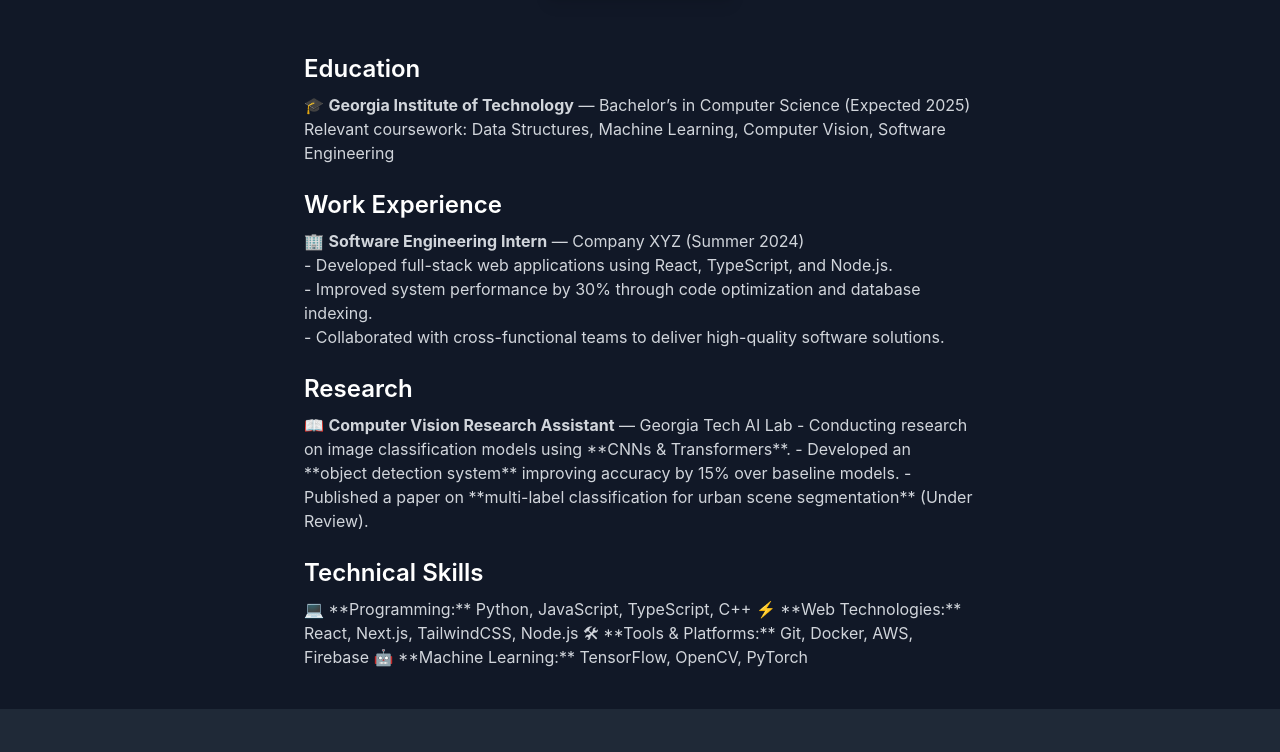
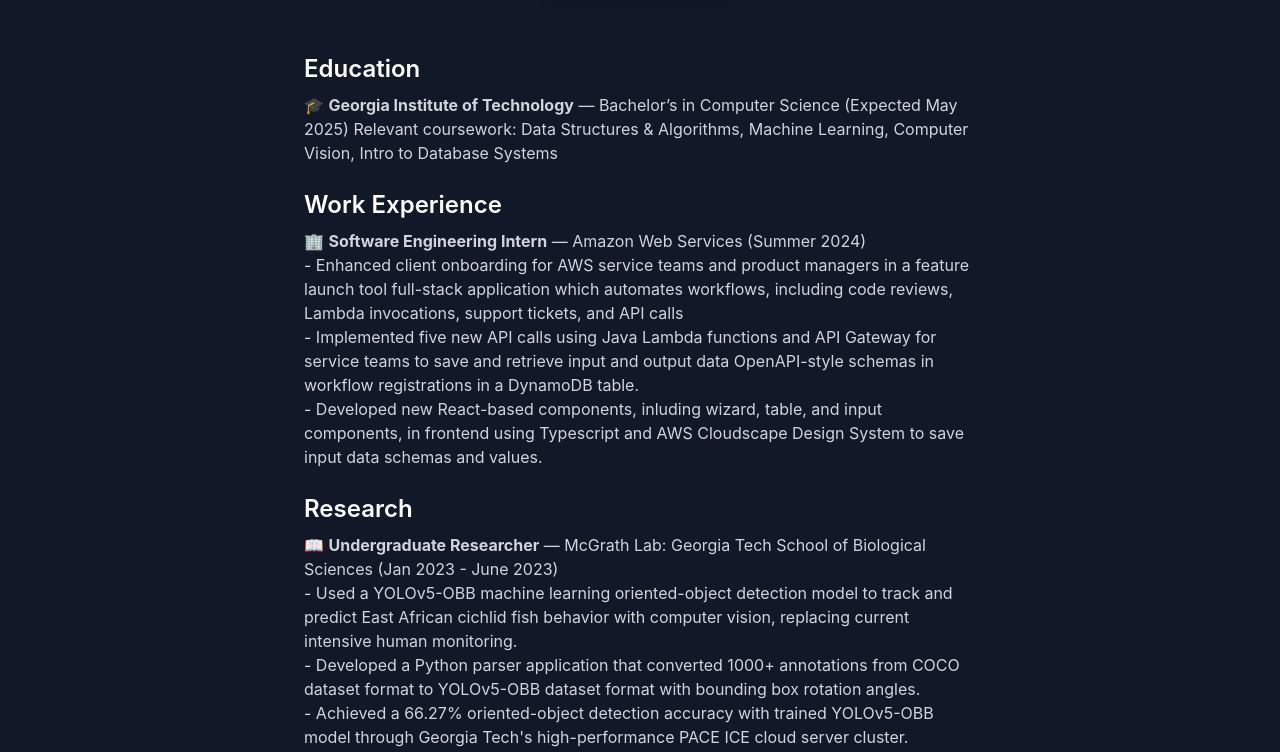
Before and after one commit to anushnandyala/portfolio, a React (Vite) app: page / in a window 1280 px wide. Shown: the part 1229-1981 px from the top of the page. Built offline with nearby package versions, Linux system fonts and the light colour scheme.

Commit message:
Finished resume section rough draft

```diff
--- a/src/components/Projects.tsx
+++ b/src/components/Projects.tsx
@@ -2,7 +2,7 @@ import { FaGithub } from "react-icons/fa";
 
 const Projects = () => {
   return (
-    <section id="projects" className="min-h-screen flex flex-col items-center justify-center bg-gray-50 dark:bg-gray-800 py-10 px-6">
+    <section id="projects" className="min-h-screen flex flex-col items-center justify-center bg-gray-50 dark:bg-gray-800 py-10 px-6 scroll-mt-16">
       <h2 className="text-3xl font-bold text-gray-900 dark:text-white mb-12 text-center">My Projects</h2>
 
       <div className="max-w-5xl w-full flex flex-col gap-16">
--- a/src/components/Resume.tsx
+++ b/src/components/Resume.tsx
@@ -33,8 +33,8 @@ const Resume = () => {
         <div className="mb-6">
           <h3 className="text-2xl font-semibold text-gray-900 dark:text-white">Education</h3>
           <p className="mt-2 text-gray-700 dark:text-gray-300">
-            🎓 <strong>Georgia Institute of Technology</strong> — Bachelor’s in Computer Science (Expected 2025)
-            Relevant coursework: Data Structures, Machine Learning, Computer Vision, Software Engineering
+            🎓 <strong>Georgia Institute of Technology</strong> — Bachelor’s in Computer Science (Expected May 2025)
+            Relevant coursework: Data Structures & Algorithms, Machine Learning, Computer Vision, Intro to Database Systems
           </p>
         </div>
 
@@ -42,10 +42,13 @@ const Resume = () => {
         <div className="mb-6">
           <h3 className="text-2xl font-semibold text-gray-900 dark:text-white">Work Experience</h3>
           <p className="mt-2 text-gray-700 dark:text-gray-300">
-            🏢 <strong>Software Engineering Intern</strong> — Company XYZ (Summer 2024)  <br />
-            - Developed full-stack web applications using React, TypeScript, and Node.js. <br />
-            - Improved system performance by 30% through code optimization and database indexing. <br />
-            - Collaborated with cross-functional teams to deliver high-quality software solutions.
+            🏢 <strong>Software Engineering Intern</strong> — Amazon Web Services (Summer 2024)  <br />
+            - Enhanced client onboarding for AWS service teams and product managers in a feature launch tool full-stack
+            application which automates workflows, including code reviews, Lambda invocations, support tickets, and API calls <br />
+            - Implemented five new API calls using Java Lambda functions and API Gateway for service teams to save and
+            retrieve input and output data OpenAPI-style schemas in workflow registrations in a DynamoDB table. <br />
+            - Developed new React-based components, inluding wizard, table, and input components, in frontend using
+            Typescript and AWS Cloudscape Design System to save input data schemas and values.
           </p>
         </div>
 
@@ -53,10 +56,13 @@ const Resume = () => {
         <div className="mb-6">
           <h3 className="text-2xl font-semibold text-gray-900 dark:text-white">Research</h3>
           <p className="mt-2 text-gray-700 dark:text-gray-300">
-            📖 <strong>Computer Vision Research Assistant</strong> — Georgia Tech AI Lab
-            - Conducting research on image classification models using **CNNs & Transformers**.
-            - Developed an **object detection system** improving accuracy by 15% over baseline models.
-            - Published a paper on **multi-label classification for urban scene segmentation** (Under Review).
+            📖 <strong>Undergraduate Researcher</strong> — McGrath Lab: Georgia Tech School of Biological Sciences (Jan 2023 - June 2023) <br />
+            - Used a YOLOv5-OBB machine learning oriented-object detection model to track and predict East African cichlid
+            fish behavior with computer vision, replacing current intensive human monitoring.  <br />
+            - Developed a Python parser application that converted 1000+ annotations from COCO dataset format to
+            YOLOv5-OBB dataset format with bounding box rotation angles.  <br />
+            - Achieved a 66.27% oriented-object detection accuracy with trained YOLOv5-OBB model through Georgia Tech's high-performance PACE
+            ICE cloud server cluster. <br />
           </p>
         </div>
 
@@ -64,10 +70,10 @@ const Resume = () => {
         <div>
           <h3 className="text-2xl font-semibold text-gray-900 dark:text-white">Technical Skills</h3>
           <p className="mt-2 text-gray-700 dark:text-gray-300">
-            💻 **Programming:** Python, JavaScript, TypeScript, C++
-            ⚡ **Web Technologies:** React, Next.js, TailwindCSS, Node.js
-            🛠 **Tools & Platforms:** Git, Docker, AWS, Firebase
-            🤖 **Machine Learning:** TensorFlow, OpenCV, PyTorch
+            💻 **Programming:** Java, Typescript, Python, SQL (Postgres), HTML/CSS, PyTorch, C  <br />
+            ⚡ **Web Technologies:** React, Node.js, Express.js, Flask, FastAPI, PostgreSQL, JUnit, WordPress, TailwindCSS  <br />
+            🛠 **Tools & Platforms:** DynamoDB, API Gateway, AWS Lambda, AWS Console, Visual Studio Code, pgAdmin, Git,
+            Docker, IntelliJ, CLion, Anaconda, Jupyter Notebook, Android Studio, Google Colab, CVAT  <br />
           </p>
         </div>
       </div>
```
